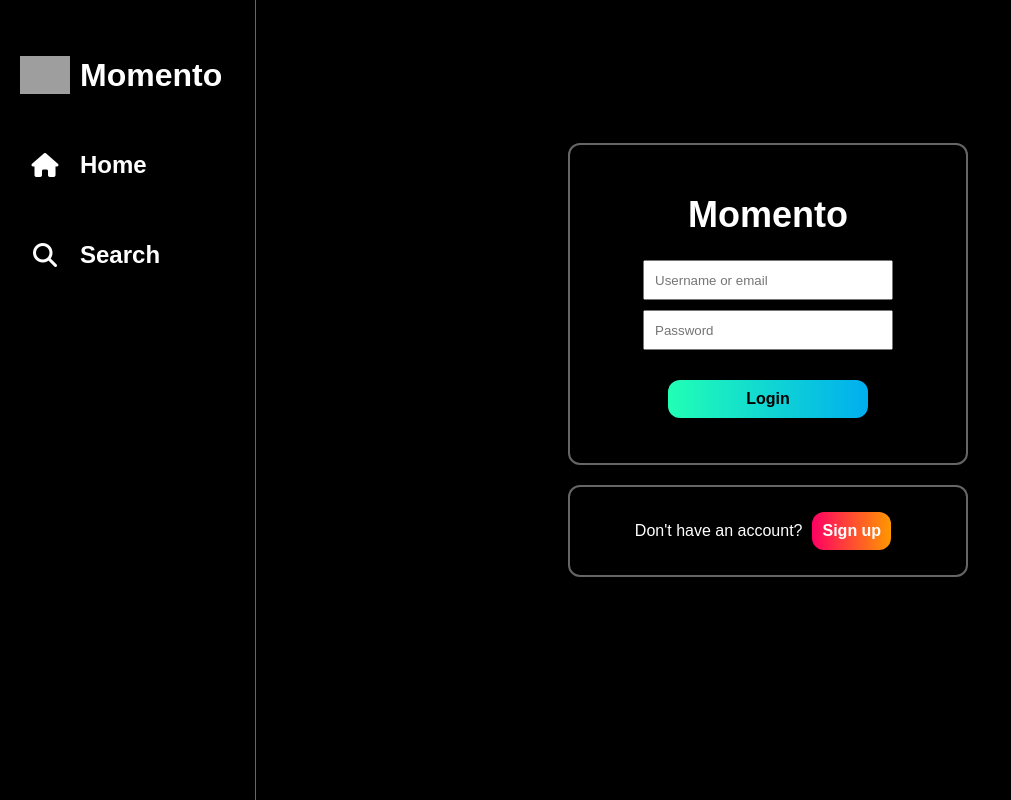
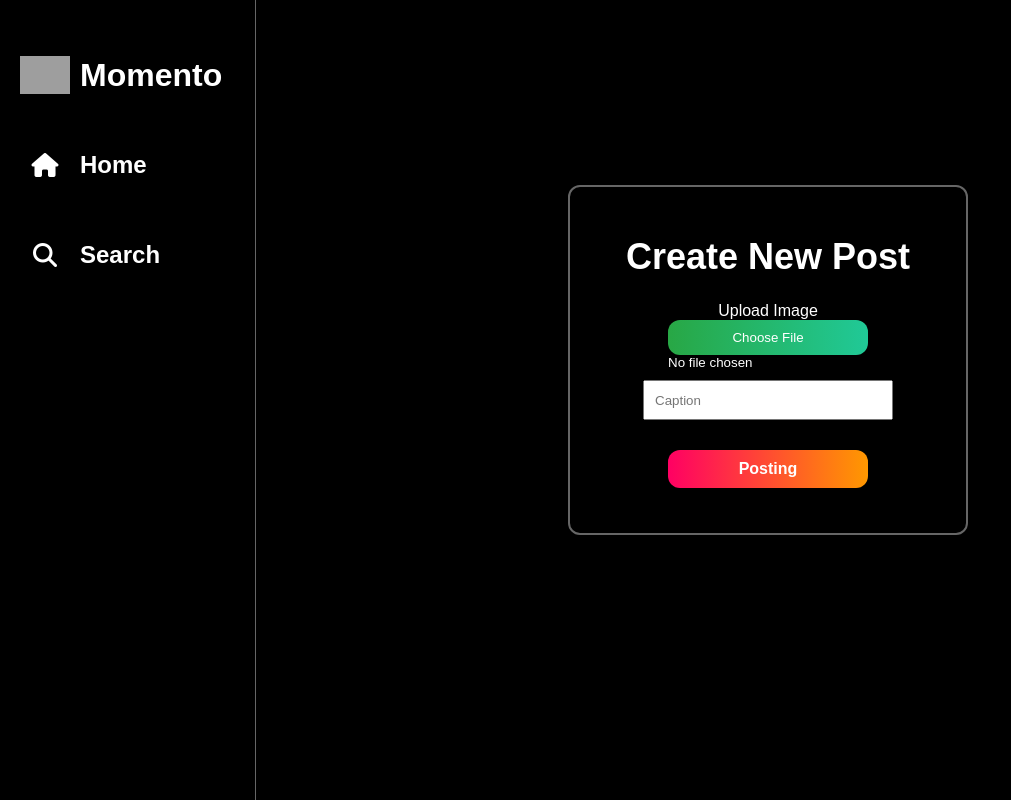
Before and after one commit to WebHead2211/momento-frontend, a React (Create React App) app: page /new in a window 1280 px wide. Before the commit this address led to /accounts/login. Shown: the whole page, without its empty margins (0-1011 px from the left). Built offline with nearby package versions, Linux system fonts and the light colour scheme; no server answers; grey boxes are pictures that could not be loaded; a web font is replaced by a local one.

Commit message:
Disable post button while new post being created

```diff
--- a/src/pages/Create.jsx
+++ b/src/pages/Create.jsx
@@ -1,6 +1,6 @@
 import axios from "axios";
-import React, { useState } from "react";
-import { Navigate } from "react-router-dom";
+import React, { useEffect, useState } from "react";
+import { Navigate, useNavigate } from "react-router-dom";
 import { useAuthContext } from "../hooks/useAuthContext";
 import { backendUrl } from "../constants";
 
@@ -12,6 +12,8 @@ export default function Create() {
   });
   const [postImage, setPostImage] = useState(null);
   const [imagePreview, setImagePreview] = useState(null);
+  const [postButton, setPostButton] = useState(false);
+  const navigate = useNavigate();
 
   const handleChange = (e) => {
     const { name, value } = e.target;
@@ -24,23 +26,31 @@ export default function Create() {
   };
 
   const handleSubmit = async (e) => {
+    if (!user) {
+      navigate("/");
+    }
     e.preventDefault();
-
-    // Create a FormData object to send file and text data
+    setPostButton(true);
     const data = new FormData();
     data.append("caption", formData.caption);
     data.append("postImage", postImage);
 
     try {
-      const response = await axios.post(`${backendUrl}/api/v1/posts/post`, data, {
-        withCredentials: true,
-      });
+      const response = await axios.post(
+        `${backendUrl}/api/v1/posts/post`,
+        data,
+        {
+          withCredentials: true,
+        }
+      );
       setSuccess(true);
+      navigate(`/user/${user.username}`);
       setMessage(response.data.message);
     } catch (error) {
       setSuccess(false);
       setMessage(error.response.data.error);
     }
+    setPostButton(false);
 
     // await signup(data);
     if (!success) {
@@ -51,10 +61,6 @@ export default function Create() {
   };
 
   const { user } = useAuthContext();
-
-  if (!user) {
-    return <Navigate to="/accounts/login" />;
-  }
 
   return (
     <div id="register-page-container" style={{ margin: "auto" }}>
@@ -92,8 +98,13 @@ export default function Create() {
               required
             />
           </div>
-          <button type="submit" className="btn-secondary">
-            Create Post
+          <button
+            type="submit"
+            className={`btn-secondary ${postButton ? "inactive" : ""}`}
+            id="post-button"
+          >
+            <p>{!postButton ? "Posting" : "Create Post"}</p>
+            <div></div>
           </button>
         </form>
         {message && (
--- a/src/styles/register.css
+++ b/src/styles/register.css
@@ -98,8 +98,37 @@ input[type="file"]::file-selector-button:hover {
   }
 }
 
+#post-button {
+  display: flex;
+  justify-content: center;
+  align-items: center;
+  gap: 5px;
+  p {
+    all: unset;
+    position: relative;
+  }
+
+  div {
+    display: none;
+    width: 20px;
+    height: 20px;
+    border: 4px dotted white;
+    border-radius: 50%;
+    animation: loader 4s linear infinite;
+  }
+}
+
+#post-button.inactive {
+  background: none;
+  background-color: gray;
+  pointer-events: none;
+
+  div {
+    display: initial;
+  }
+}
+
 .register-container-body:nth-of-type(2) {
-  /* padding: 10px; */
   height: max-content;
   display: flex;
   flex-direction: column;
```
